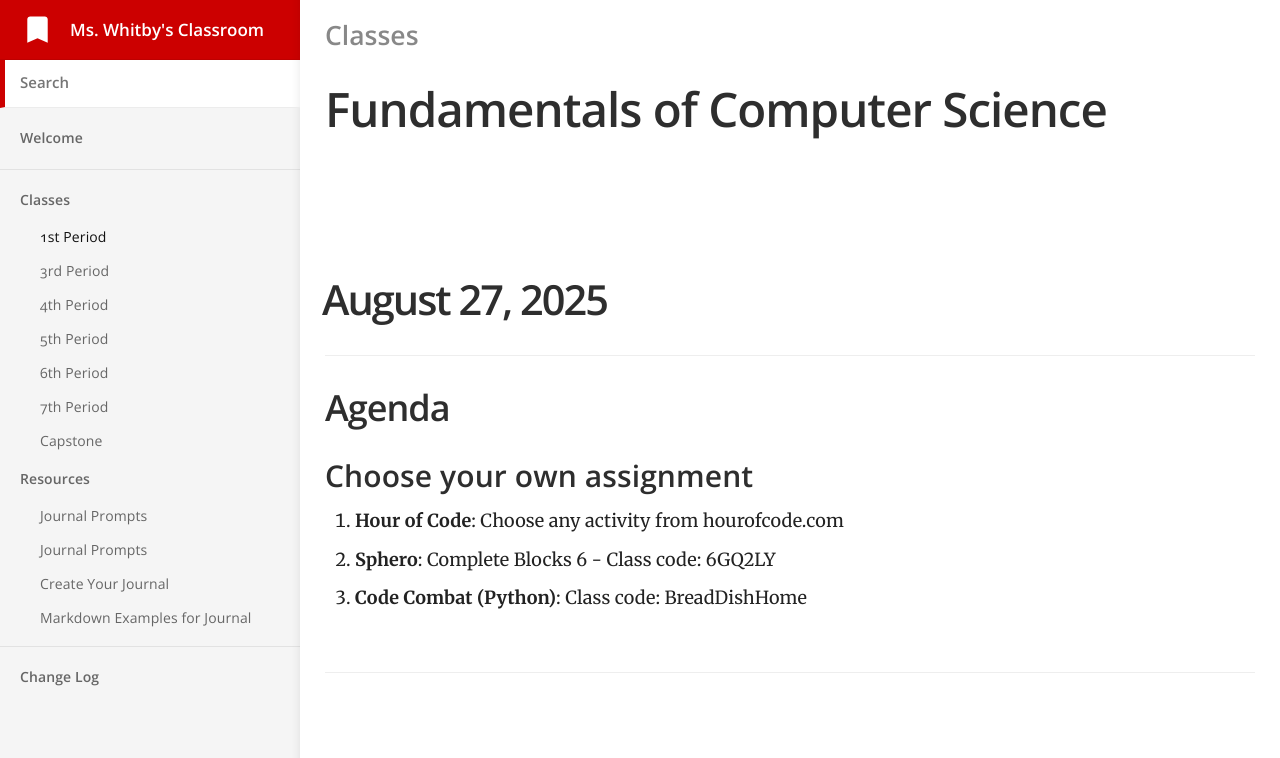
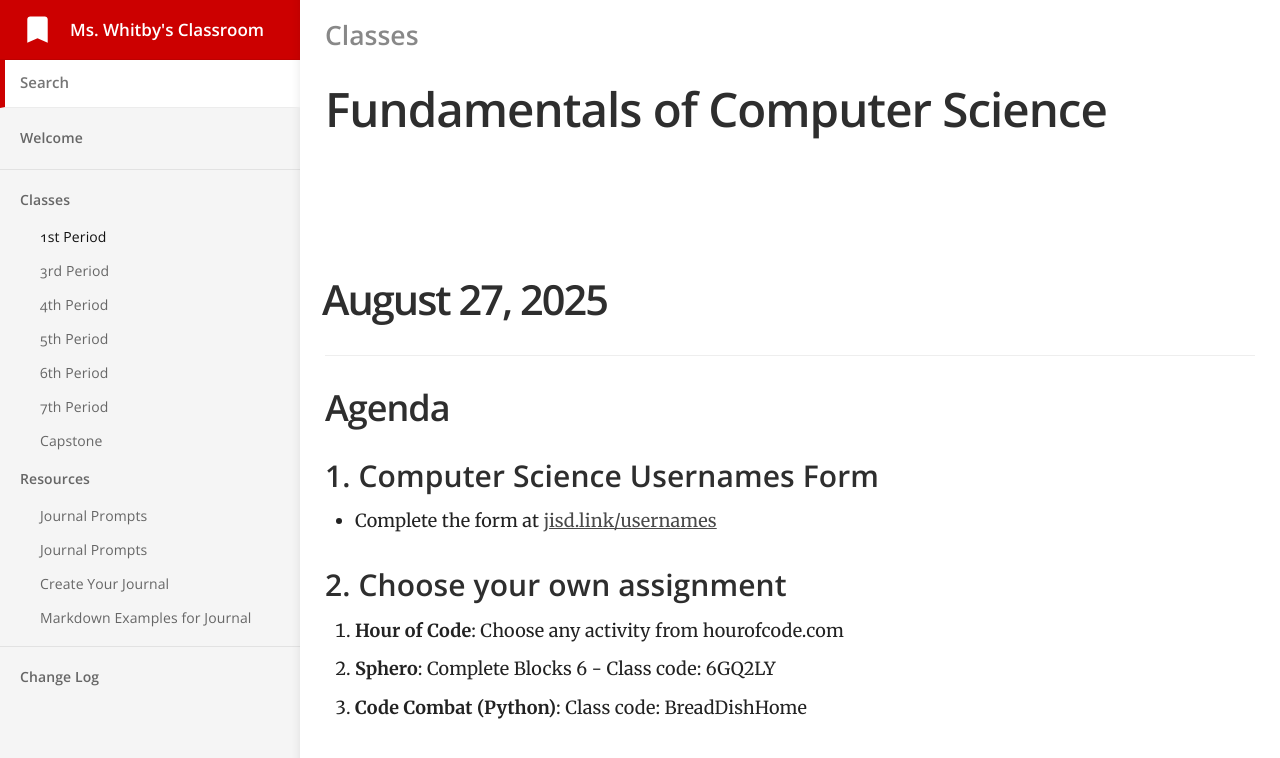
Before and after one commit to mswhitby/classroom, a Jekyll site: the page built from _docs/classes/1st.md, in a window 1280 px wide. Shown: the top 758 px of the page. Built offline with Jekyll 4.4.1, drawn with Linux system fonts in a browser that asks for light colours.

Commit message:
Update lessons

```diff
--- a/_docs/classes/1st.md
+++ b/_docs/classes/1st.md
@@ -9,7 +9,11 @@ order: 1
 
 ## Agenda
 
-### Choose your own assignment
+### 1. Computer Science Usernames Form
+
+- Complete the form at [jisd.link/usernames](https://jisd.link/usernames)
+
+### 2. Choose your own assignment
 
  1. **Hour of Code**: Choose any activity from hourofcode.com
  2. **Sphero**: Complete Blocks 6 - Class code: 6GQ2LY
```
